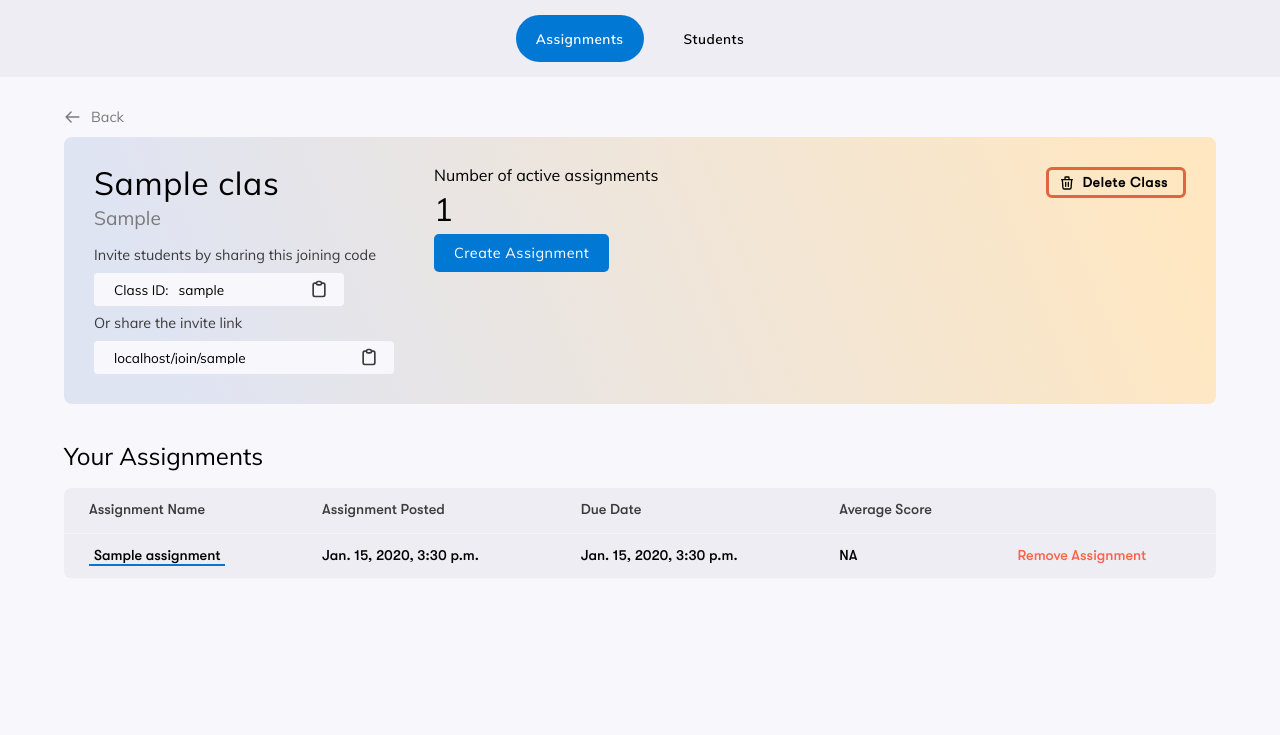
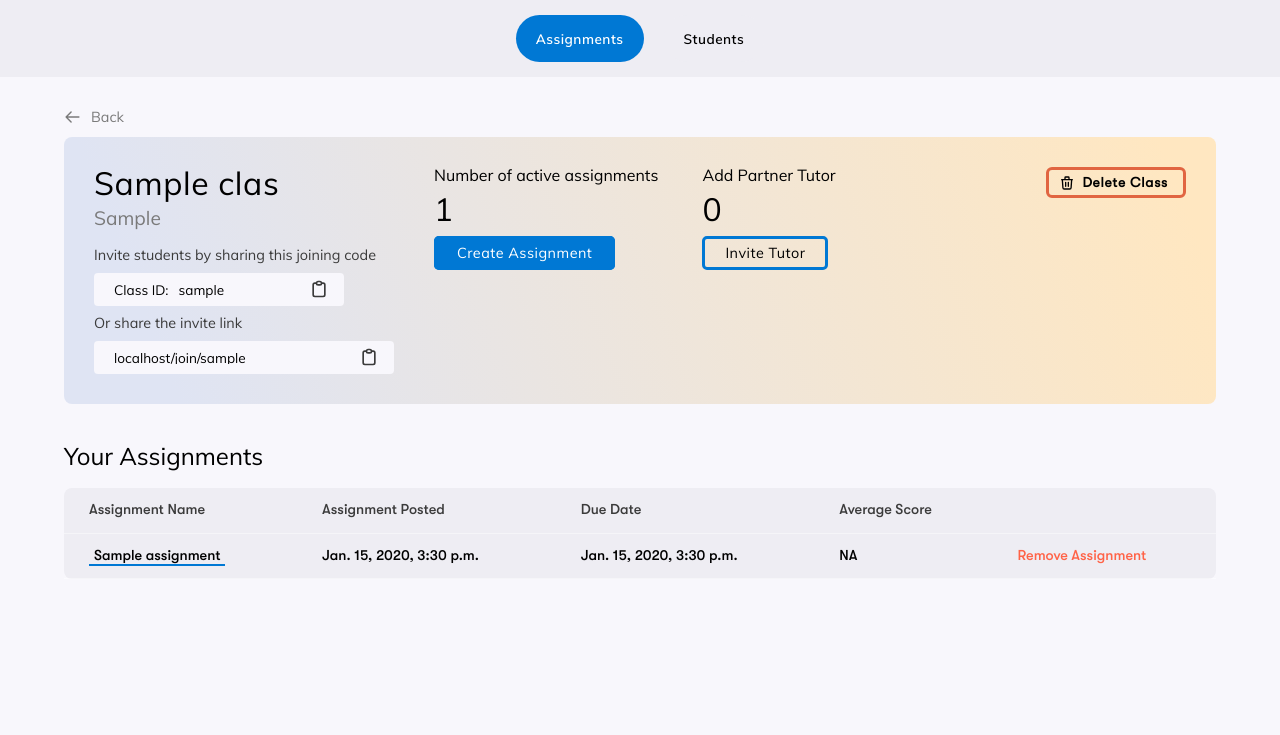
Before and after one commit to aritra1999/Assignments, a Django app: page /dashboard/class/sample in a window 1280 px wide. Shown: the part 65-800 px from the top of the page. Run offline with Django 3.2, Linux system fonts and the light colour scheme; a user stored in the database is signed in; tables that the repository leaves empty hold one stand-in row (values such as "Sample post"); some web fonts are replaced.

Commit message:
Latest Stable Build

```diff
--- a/static/css/classTeacher.css
+++ b/static/css/classTeacher.css
@@ -90,6 +90,12 @@ svg.copy{
 div.cont2{
     margin-left: 40px;
 }
+div.cont2 > div{
+    display: inline-block;
+}
+div.collab{
+    margin-left: 40px;
+}
 p.assignmentCountHead{
     color: var(--font_color);
     font-size: 1rem;
@@ -102,17 +108,22 @@ h1.assignmentCount{
     font-family: "Mulish-Reg", sans-serif;
 }
 a.createAssignment{
-    border: none;
     outline: none;
     background-color: var(--pop_btn_background);
+    border: 3px solid var(--pop_btn_background);
     color: #FFFFFF;
-    padding: 10px 20px;
+    padding: 5px 20px;
     font-family: "Mulish-Reg", sans-serif;
     border-radius: 5px;
     letter-spacing: 0.03rem;
     font-size: 0.9rem;
     cursor: pointer;
     text-decoration: none;
+}
+.secondary{
+    border: 3px solid var(--pop_btn_background);
+    background: transparent !important;
+    color: var(--font_color) !important;
 }
 h1.yourAssg{
     color: var(--font_color);
--- a/templates/dashboard/class_teacher.html
+++ b/templates/dashboard/class_teacher.html
@@ -44,9 +44,16 @@
                     </span>
                 </div>
                 <div class="cont2">
-                    <p class="assignmentCountHead">Number of active assignments</p>
-                    <h1 class="assignmentCount">{{ assignmentNumber }}</h1>
-                    <a href="/dashboard/create/{{ classSelected.slug }}" class="createAssignment">Create Assignment</a>
+                    <div class="activeAssg">
+                        <p class="assignmentCountHead">Number of active assignments</p>
+                        <h1 class="assignmentCount">{{ assignmentNumber }}</h1>
+                        <a href="/dashboard/create/{{ classSelected.slug }}" class="createAssignment">Create Assignment</a>
+                    </div>
+                    <div class="activeAssg collab">
+                        <p class="assignmentCountHead">Add Partner Tutor</p>
+                        <h1 class="assignmentCount">0</h1>
+                        <a href="#" class="createAssignment secondary">Invite Tutor</a>
+                    </div>
                 </div>
                 <div class="removeClass">
                     <button class="removeClass popUpToggleOpen" id="popUpOpenToggle">
```
Also changed, not shown: Assignments/settings.py (+9 -0 lines).
